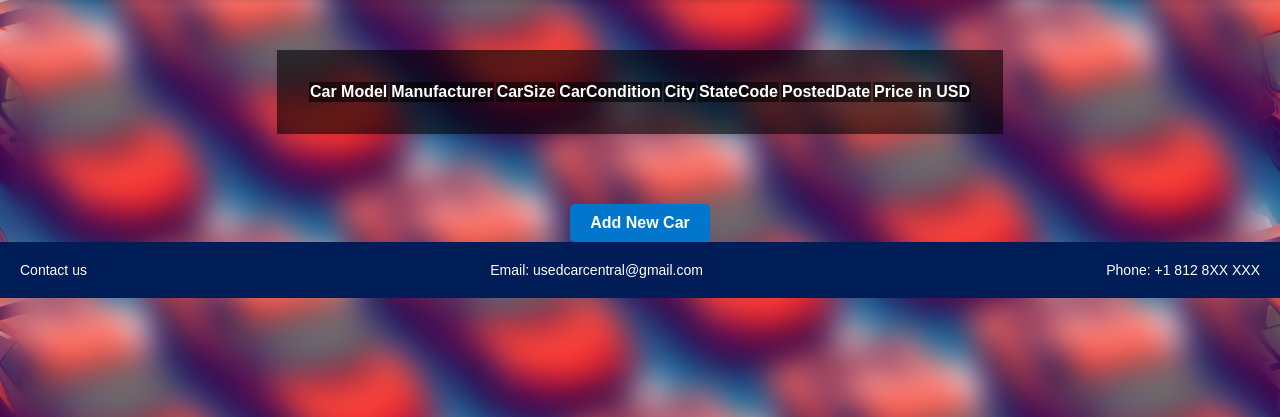
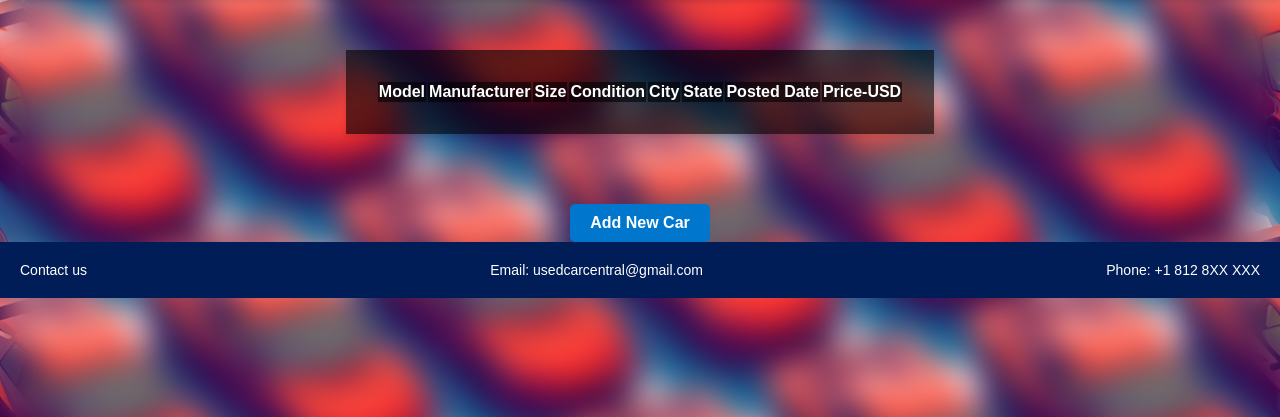
Before and after one commit to ramkiran55/UsedCarCentral, a Flask app: page /getmycarlistings in a window 1280 px wide. Shown: the part 82-499 px from the top of the page. Run offline with Flask 3, Linux system fonts and the light colour scheme; the visitor is signed in with stand-in values (Sample User, id 1); data that the repository does not hold is empty.

Commit message:
stylings

```diff
--- a/static/styles/mylisting.css
+++ b/static/styles/mylisting.css
@@ -52,7 +52,7 @@ header nav a {
 
 .prelisting-box {
   margin: 50px auto;
-  max-width: 800px;
+  max-width: 1200px;
   background-color: rgba(0,0,0,0.6);;
   box-shadow: 0 2px 5px rgba(0, 0, 0, 0.1);
   padding: 30px;
@@ -79,7 +79,7 @@ header nav a {
 
 table {
   margin: 50px auto;
-  max-width: 800px;
+  max-width: 1400px;
   background-color: rgba(0,0,0,0.6);;
   box-shadow: 0 2px 5px rgba(0, 0, 0, 0.1);
   padding: 30px;
@@ -104,6 +104,7 @@ table th {
 
 table td {
   color: #fff;
+  height: 40px;
 }
 
 .btn-primary {
--- a/templates/FilterForUpdates.html
+++ b/templates/FilterForUpdates.html
@@ -48,7 +48,7 @@
         </div>
         <button type="btnAdd" class="btn btn-primary" >Update</button>
         <!-- <a class="btn btn-primary" href="filterForUpdates"><strong>Update</strong></a> -->
-        <a href="/" class="btn btn-primary">Cancel</a>
+        <a href="/getmycarlistings" class="btn btn-primary">Cancel</a>
       </form>
       <footer>
         <p>Contact us</p>
--- a/templates/mylisting.html
+++ b/templates/mylisting.html
@@ -21,14 +21,14 @@
       <table class="table">
         <thead>
           <tr>
-            <th scope="col">Car Model</th>
+            <th scope="col">Model</th>
             <th scope="col">Manufacturer</th>
-            <th scope="col">CarSize</th>
-            <th scope="col">CarCondition</th>
+            <th scope="col">Size</th>
+            <th scope="col">Condition</th>
             <th scope="col">City</th>
-            <th scope="col">StateCode</th>
-            <th scope="col">PostedDate</th>
-            <th scope="col">Price in USD</th>
+            <th scope="col">State</th>
+            <th scope="col">Posted Date</th>
+            <th scope="col">Price-USD</th>
           </tr>
         </thead>
         <tbody>
```
Also changed, not shown: templates/listing.html (+6 -6 lines).
